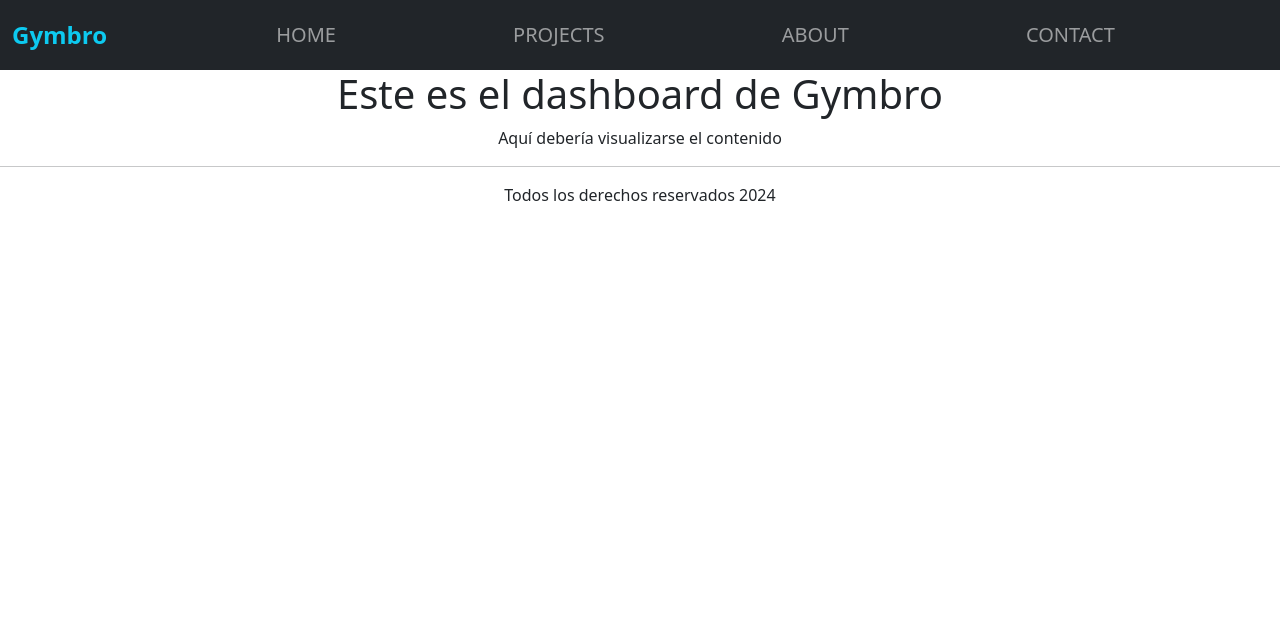
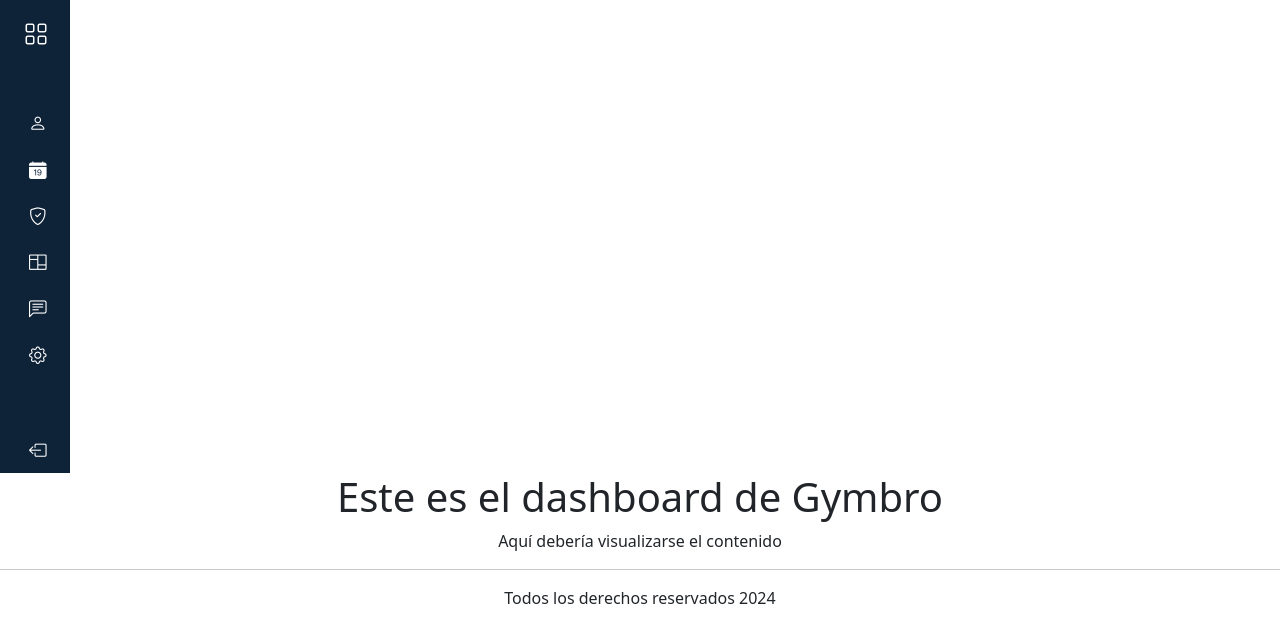
Before and after one commit to danieljpay/gymbro_front, an Angular app: page / in a window 1280 px wide. Shown: the top 642 px of the page. Built offline with nearby package versions, Linux system fonts and the light colour scheme.

Commit message:
Sidebar component added

```diff
--- a/src/app/app.component.html
+++ b/src/app/app.component.html
@@ -1,4 +1,4 @@
-<app-header></app-header>
+<app-sidebar></app-sidebar>
 <app-dashboard></app-dashboard>
 <app-footer></app-footer>
 <router-outlet />
--- a/src/app/app.component.ts
+++ b/src/app/app.component.ts
@@ -3,11 +3,15 @@
 import { HeaderComponent } from './shared/header/header.component';
 import { FooterComponent } from './shared/footer/footer.component';
 import { DashboardComponent } from './pages/dashboard/dashboard.component';
+import { SidebarComponent } from './shared/sidebar/sidebar.component';
 
 @Component({
   selector: 'app-root',
   standalone: true,
-  imports: [RouterOutlet, HeaderComponent, FooterComponent, DashboardComponent],
+  imports: [
+    RouterOutlet, HeaderComponent, FooterComponent, DashboardComponent,
+    SidebarComponent
+  ],
   templateUrl: './app.component.html',
   styleUrl: './app.component.scss'
 })
--- /dev/null
+++ b/src/app/shared/sidebar/sidebar.component.html
@@ -0,0 +1,82 @@
+<div class="wrapper">
+    <aside id="sidebar">
+        <div class="d-flex">
+            <button class="toggle-btn" type="button" (click)="toggleSidebar()">
+                <i class="bi bi-grid"></i>
+            </button>
+            <div class="sidebar-logo">
+                <a href="#">Gymbro</a>
+            </div>
+        </div>
+        <ul class="sidebar-nav">
+            <li class="sidebar-item">
+                <a href="#" class="sidebar-link">
+                    <i class="bi bi-person"></i>
+                    <span>Profile</span>
+                </a>
+            </li>
+            <li class="sidebar-item">
+                <a href="#" class="sidebar-link">
+                    <i class="bi bi-calendar-date-fill"></i>
+                    <span>Task</span>
+                </a>
+            </li>
+            <li class="sidebar-item">
+                <a href="#" class="sidebar-link collapsed has-dropdown" data-bs-toggle="collapse"
+                    data-bs-target="#auth" aria-expanded="false" aria-controls="auth">
+                    <i class="bi bi-shield-check"></i>
+                    <span>Auth</span>
+                </a>
+                <ul id="auth" class="sidebar-dropdown list-unstyled collapse" data-bs-parent="#sidebar">
+                    <li class="sidebar-item">
+                        <a href="#" class="sidebar-link">Login</a>
+                    </li>
+                    <li class="sidebar-item">
+                        <a href="#" class="sidebar-link">Register</a>
+                    </li>
+                </ul>
+            </li>
+            <li class="sidebar-item">
+                <a href="#" class="sidebar-link collapsed has-dropdown" data-bs-toggle="collapse"
+                    data-bs-target="#multi" aria-expanded="false" aria-controls="multi">
+                    <i class="bi bi-columns"></i>
+                    <span>Multi Level</span>
+                </a>
+                <ul id="multi" class="sidebar-dropdown list-unstyled collapse" data-bs-parent="#sidebar">
+                    <li class="sidebar-item">
+                        <a href="#" class="sidebar-link collapsed" data-bs-toggle="collapse"
+                            data-bs-target="#multi-two" aria-expanded="false" aria-controls="multi-two">
+                            Two Links
+                        </a>
+                        <ul id="multi-two" class="sidebar-dropdown list-unstyled collapse">
+                            <li class="sidebar-item">
+                                <a href="#" class="sidebar-link">Link 1</a>
+                            </li>
+                            <li class="sidebar-item">
+                                <a href="#" class="sidebar-link">Link 2</a>
+                            </li>
+                        </ul>
+                    </li>
+                </ul>
+            </li>
+            <li class="sidebar-item">
+                <a href="#" class="sidebar-link">
+                    <i class="bi bi-chat-left-text"></i>
+                    <span>Notification</span>
+                </a>
+            </li>
+            <li class="sidebar-item">
+                <a href="#" class="sidebar-link">
+                    <i class="bi bi-gear"></i>
+                    <span>Setting</span>
+                </a>
+            </li>
+        </ul>
+        <div class="sidebar-footer">
+            <a href="#" class="sidebar-link">
+                <i class="bi bi-box-arrow-left"></i>
+                <span>Logout</span>
+            </a>
+        </div>
+    </aside>
+</div>
--- /dev/null
+++ b/src/app/shared/sidebar/sidebar.component.scss
@@ -0,0 +1,134 @@
+@import url('https://fonts.googleapis.com/css2?family=Poppins:wght@400;600&display=swap');
+
+::after,
+::before {
+    box-sizing: border-box;
+    margin: 0;
+    padding: 0;
+}
+
+a {
+    text-decoration: none;
+}
+
+li {
+    list-style: none;
+}
+
+h1 {
+    font-weight: 600;
+    font-size: 1.5rem;
+}
+
+body {
+    font-family: 'Poppins', sans-serif;
+}
+
+.wrapper {
+    display: flex;
+}
+
+#sidebar {
+    width: 70px;
+    min-width: 70px;
+    z-index: 1000;
+    transition: all .25s ease-in-out;
+    background-color: #0e2238;
+    display: flex;
+    flex-direction: column;
+}
+
+#sidebar.expand {
+    width: 260px;
+    min-width: 260px;
+}
+
+.toggle-btn {
+    background-color: transparent;
+    cursor: pointer;
+    border: 0;
+    padding: 1rem 1.5rem;
+}
+
+.toggle-btn i {
+    font-size: 1.5rem;
+    color: #FFF;
+}
+
+.sidebar-logo {
+    margin: auto 0;
+}
+
+.sidebar-logo a {
+    color: #FFF;
+    font-size: 1.15rem;
+    font-weight: 600;
+}
+
+#sidebar:not(.expand) .sidebar-logo,
+#sidebar:not(.expand) a.sidebar-link span {
+    display: none;
+}
+
+.sidebar-nav {
+    padding: 2rem 0;
+    flex: 1 1 auto;
+}
+
+a.sidebar-link {
+    padding: .625rem 1.625rem;
+    color: #FFF;
+    display: block;
+    font-size: 0.9rem;
+    white-space: nowrap;
+    border-left: 3px solid transparent;
+}
+
+.sidebar-link i {
+    font-size: 1.1rem;
+    margin-right: .75rem;
+}
+
+a.sidebar-link:hover {
+    background-color: rgba(255, 255, 255, .075);
+    border-left: 3px solid #3b7ddd;
+}
+
+.sidebar-item {
+    position: relative;
+}
+
+#sidebar:not(.expand) .sidebar-item .sidebar-dropdown {
+    position: absolute;
+    top: 0;
+    left: 70px;
+    background-color: #0e2238;
+    padding: 0;
+    min-width: 15rem;
+    display: none;
+}
+
+#sidebar:not(.expand) .sidebar-item:hover .has-dropdown+.sidebar-dropdown {
+    display: block;
+    max-height: 15em;
+    width: 100%;
+    opacity: 1;
+}
+
+#sidebar.expand .sidebar-link[data-bs-toggle="collapse"]::after {
+    border: solid;
+    border-width: 0 .075rem .075rem 0;
+    content: "";
+    display: inline-block;
+    padding: 2px;
+    position: absolute;
+    right: 1.5rem;
+    top: 1.4rem;
+    transform: rotate(-135deg);
+    transition: all .2s ease-out;
+}
+
+#sidebar.expand .sidebar-link[data-bs-toggle="collapse"].collapsed::after {
+    transform: rotate(45deg);
+    transition: all .2s ease-out;
+}
--- /dev/null
+++ b/src/app/shared/sidebar/sidebar.component.ts
@@ -0,0 +1,22 @@
+import { Component } from '@angular/core';
+
+@Component({
+  selector: 'app-sidebar',
+  standalone: true,
+  imports: [],
+  templateUrl: './sidebar.component.html',
+  styleUrl: './sidebar.component.scss'
+})
+export class SidebarComponent {
+  isSidebarExpanded: boolean = false;
+
+  toggleSidebar() {
+    let sidebar = document.getElementById('sidebar');
+    if (this.isSidebarExpanded) {
+      sidebar?.classList.add('expand');
+    } else {
+      sidebar?.classList.remove('expand');
+    }
+    this.isSidebarExpanded = !this.isSidebarExpanded;
+  }
+}
```
Also changed, not shown: 1 other file (tests, documents, lock files or other folders).
